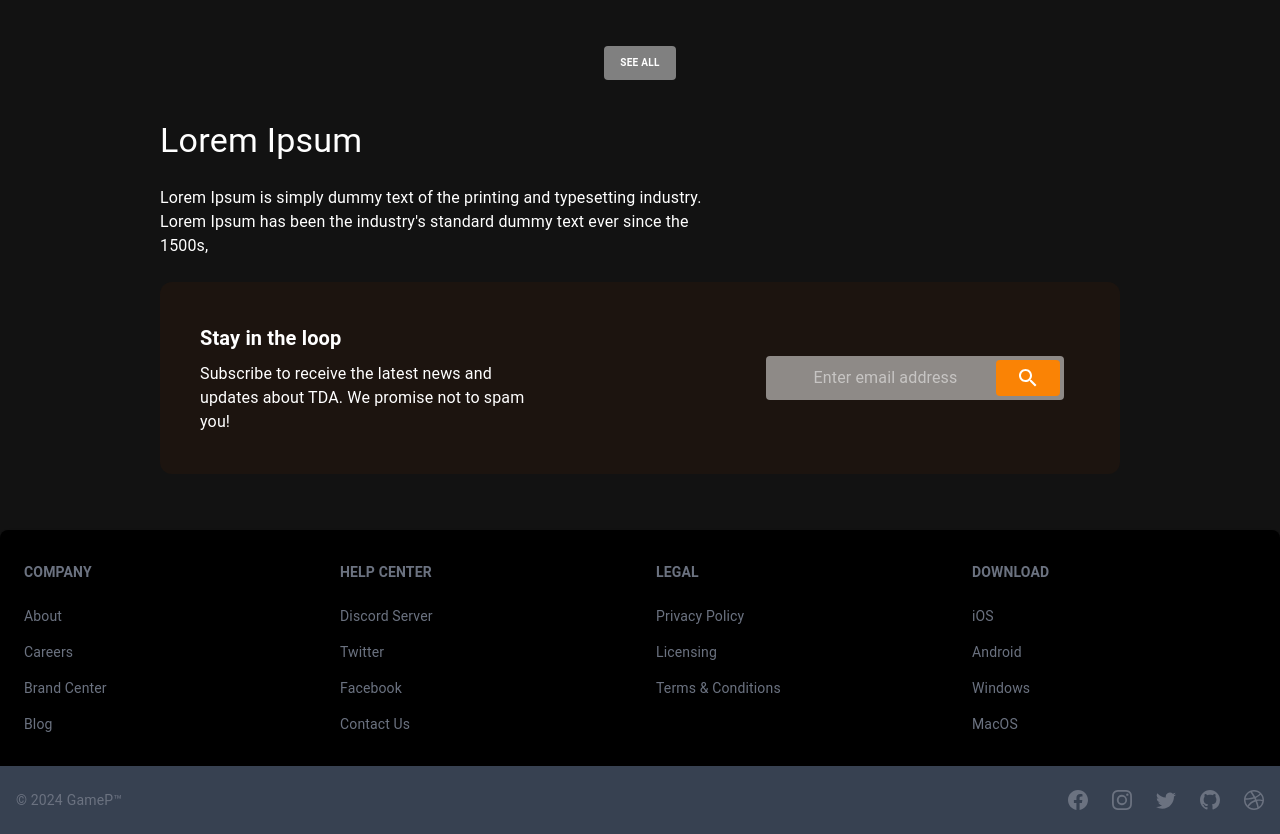
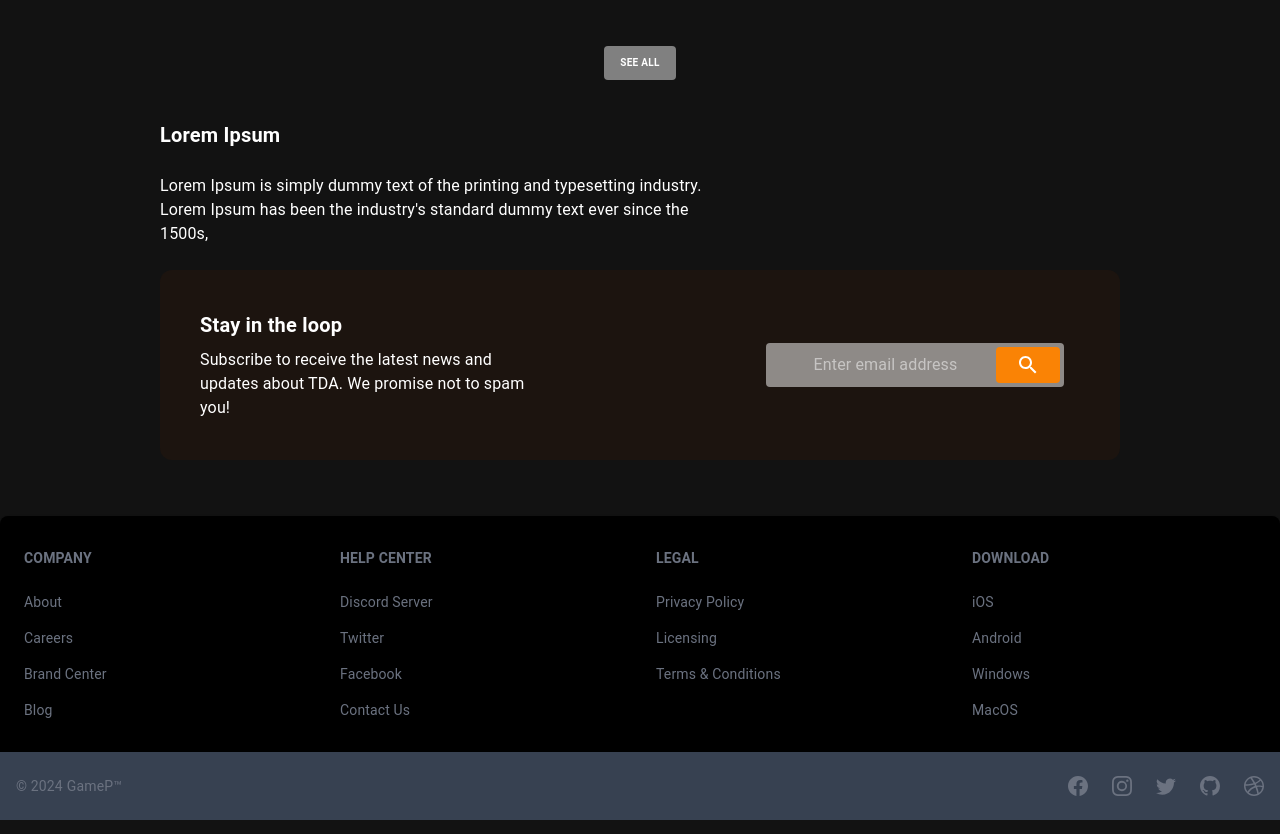
Before and after one commit to jusish/webgame, a React (Vite) app: page / in a window 1280 px wide. Shown: the part 3149-3983 px from the top of the page. Built offline with nearby package versions, Linux system fonts and the light colour scheme.

Commit message:
Updated component

```diff
--- a/src/components/StayInLoop.tsx
+++ b/src/components/StayInLoop.tsx
@@ -10,10 +10,10 @@ const StayInLoop = () => {
       gap={3}
       marginBottom={2}
     >
-      <Typography variant="h4" color="white">
+      <Typography sx={{ fontSize: "20px", fontWeight: "bold" }} color="white">
         Lorem Ipsum
       </Typography>
-      <Typography variant="body1" color="white" width={"60%"}>
+      <Typography sx={{ fontSize: "16px" }} color="white" width={"60%"}>
         Lorem Ipsum is simply dummy text of the printing and typesetting
         industry. Lorem Ipsum has been the industry's standard dummy text ever
         since the 1500s,
@@ -24,11 +24,14 @@ const StayInLoop = () => {
         bgcolor={"#1C140F"}
         padding={5}
         borderRadius={3}
-        justifyContent={"center"}
+        justifyContent={"space-between"}
         alignItems={"center"}
       >
         <Box gap={1} display={"flex"} flexDirection={"column"}>
-          <Typography variant="h6" sx={{ fontWeight: "bold" }} color="white">
+          <Typography
+            sx={{ fontWeight: "bold", fontSize: "20px" }}
+            color="white"
+          >
             Stay in the loop
           </Typography>
           <Typography
```
